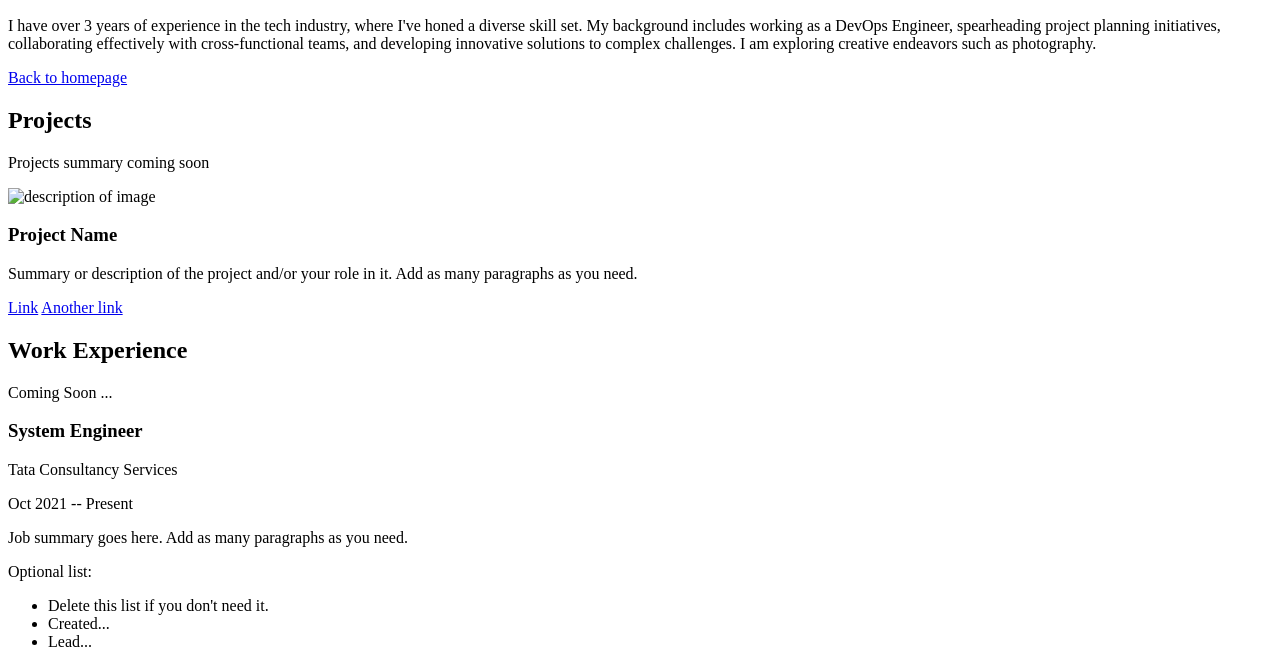
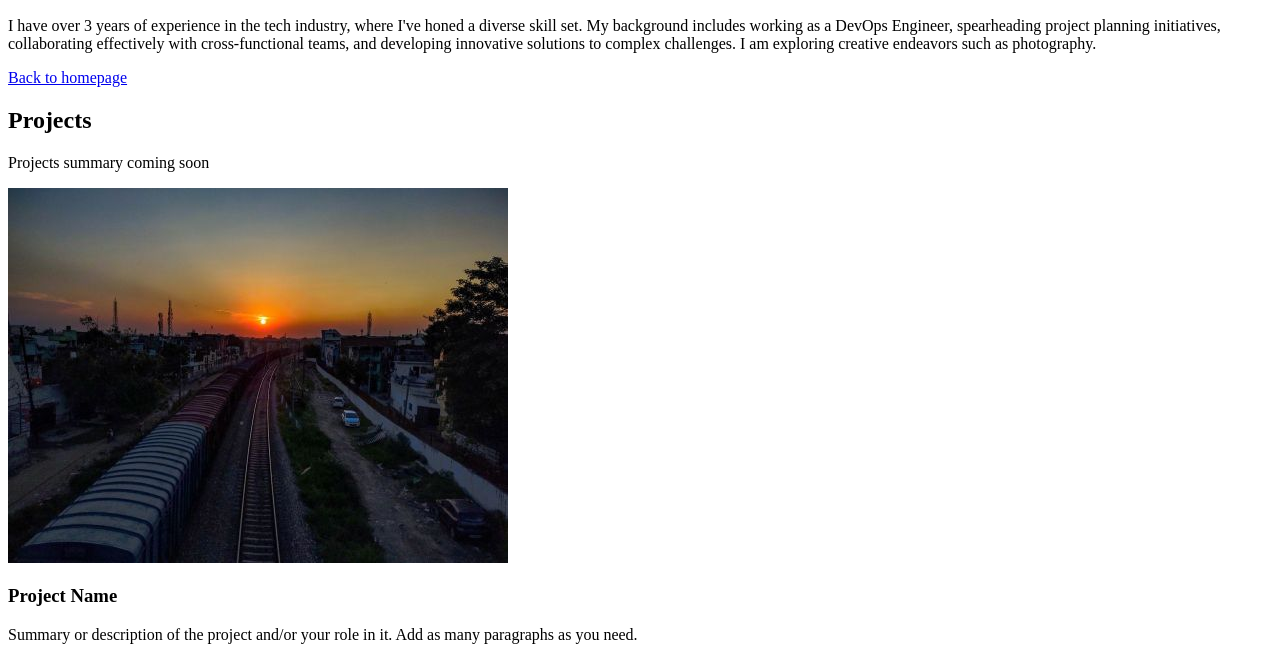
Before and after one commit to SonicRider/sonicrider.github.io, a plain HTML site: page resume.html in a window 1280 px wide. Shown: the part 157-805 px from the top of the page. Drawn offline with Linux system fonts and the light colour scheme.

Commit message:
Testing image sizes

```diff
--- a/resume.html
+++ b/resume.html
@@ -34,7 +34,7 @@
 
         <!-- To add more items, copy this whole <section></section> block-->
         <section>
-          <img src="" srcset="" alt="description of image" width="" height="">
+          <img src="images/img_500px.jpg" srcset="images/img_1000px.jpg 2x" alt="sunset" width="" height="">
           <h3>Project Name</h3>
           <p>Summary or description of the project and/or your role in it. Add as many paragraphs as you need.</p>
           <!-- link to project -->
```
Also changed, not shown: images/LI-In-Bug.png (added), images/img_1000px.jpg (added), images/img_500px.jpg (added), images/insta.png (added).
